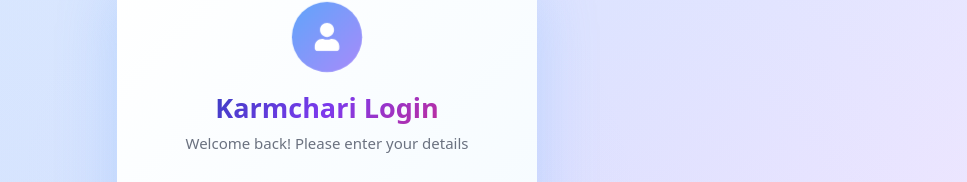
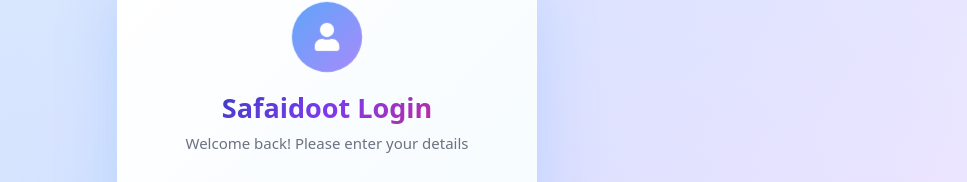
Before and after one commit to project4950-creator/Smart--Complaint--System, a React (Vite) app: page /karmchari-login in a window 1280 px wide. Shown: the part 107-289 px from the top of the page, without its empty margins (313-1280 px from the left). Built offline with nearby package versions, Linux system fonts and the light colour scheme; no server answers.

Commit message:
Update KarmchariLogin.jsx

```diff
--- a/src/component/KarmchariLogin.jsx
+++ b/src/component/KarmchariLogin.jsx
@@ -3,7 +3,7 @@
 const KarmchariLogin = () => {
   return (
     <CommonLogin
-      role="Karmchari"
+      role="Safaidoot"
       signupPath="/signup"
       forgotPath="/forgot"
     />
```
